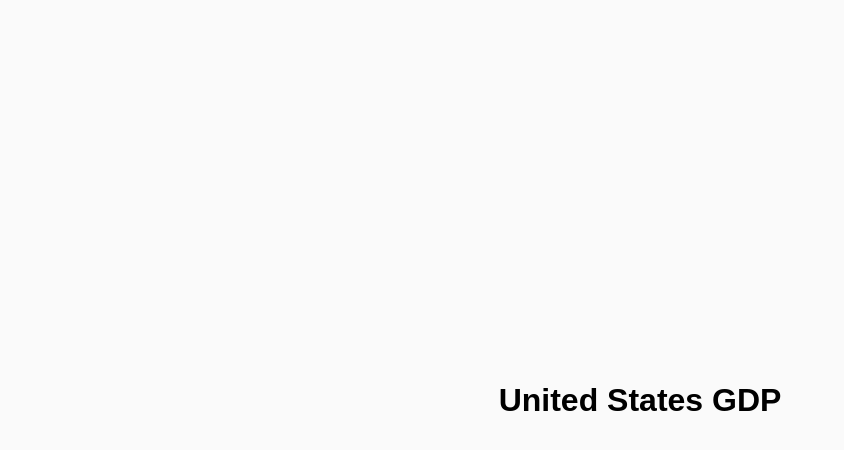
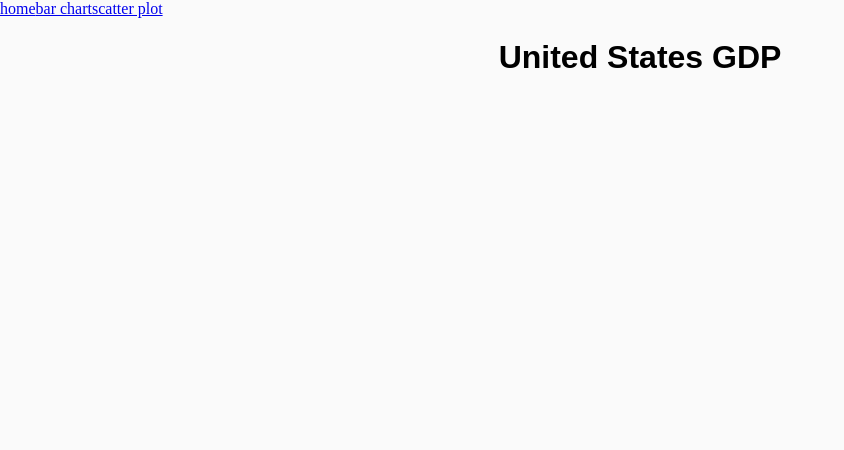
Before and after one commit to Bdeering1/Data-Visualization, a Gatsby site: page /bar-chart in a window 1280 px wide. Shown: the whole page, without its empty margins (0-844 px from the left). Built offline with nearby package versions, Linux system fonts and the light colour scheme; Gatsby itself is replaced by a stand-in of ours; no server answers.

Commit message:
Added dynamic navigation

```diff
--- a/gatsby-config.js
+++ b/gatsby-config.js
@@ -1,6 +1,20 @@
 module.exports = {
 	siteMetadata: {
-		title: 'data-visualization'
+		title: 'data-visualization',
+		menuLinks: [
+			{
+				name: 'home',
+				link: '/',
+			},
+			{
+				name: 'bar chart',
+				link: '/bar-chart',
+			},
+			{
+				name: 'scatter plot',
+				link: '/scatter-plot',
+			},
+		],
 	},
 	plugins: [
 		'gatsby-plugin-sass',
@@ -11,14 +25,14 @@
 			options: {
 				isTSX: true,
 				jsxPragma: `jsx`,
-				allExtensions: true
-			}
+				allExtensions: true,
+			},
 		},
 		{
 			resolve: `gatsby-plugin-layout`,
 			options: {
-				component: require.resolve('./src/components/Layout.tsx')
-			}
-		}
-	]
+				component: require.resolve('./src/components/Layout.tsx'),
+			},
+		},
+	],
 };
--- a/src/components/Layout.tsx
+++ b/src/components/Layout.tsx
@@ -1,7 +1,33 @@
+import {graphql, Link, useStaticQuery} from 'gatsby';
 import * as React from 'react';
 import '../styles/layout.scss';
 
-const Layout = (props: { children: React.ReactNode }) => {
-	return <main>{props.children}</main>;
+const Layout = (props: {children: React.ReactNode}) => {
+	const data = useStaticQuery(graphql`
+		query SiteMetaData {
+			site {
+				siteMetadata {
+					title
+					menuLinks {
+						name
+						link
+					}
+				}
+			}
+		}
+	`);
+
+	return (
+		<div>
+			<header>
+				{data.site.siteMetadata.menuLinks.map((link: {link: string; name: string}, idx) => (
+					<Link to={link.link} key={idx}>
+						{link.name}
+					</Link>
+				))}
+			</header>
+			<main>{props.children}</main>
+		</div>
+	);
 };
 export default Layout;
```
Also changed, not shown: src/pages/404.tsx (+8 -9 lines).
